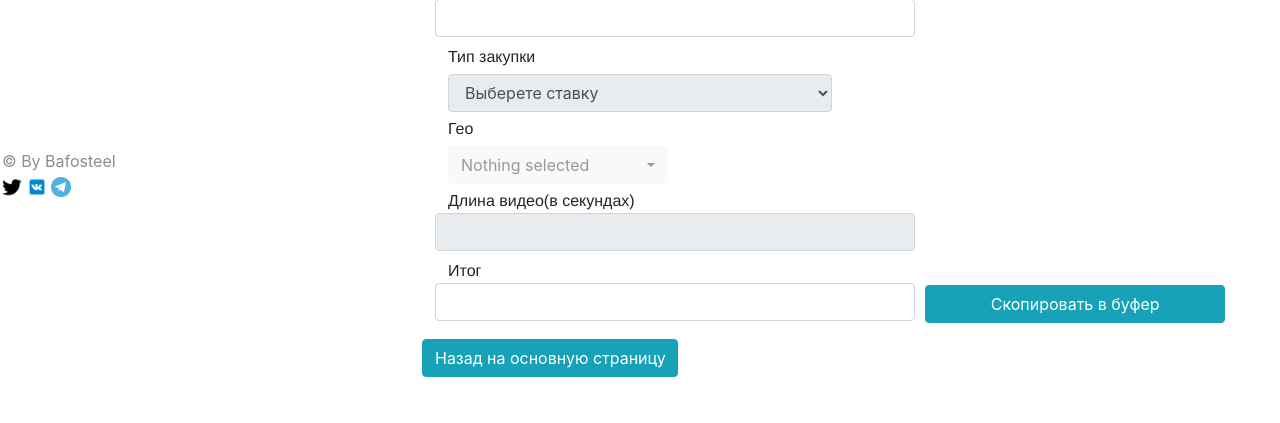
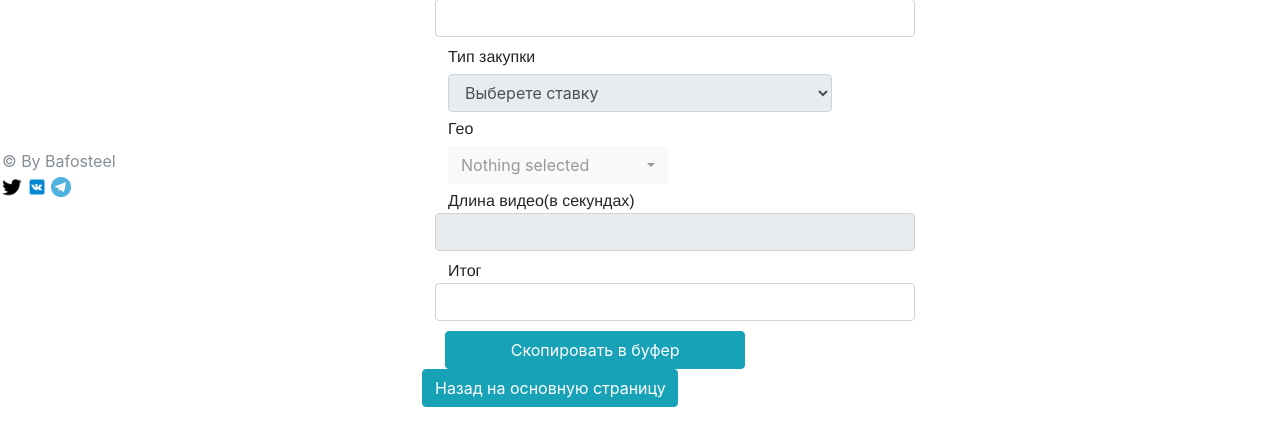
Before and after one commit to AdvDevBaf/ADVAPPS, a Django app: page /mail_naming/ in a window 1280 px wide; the page is wider, and only the part inside the window is pictured. Shown: the part 601-1024 px from the top of that part. Before the commit the page ends 978 px from the top of that part, so only its background shows below. Run offline with Django 3.2, Linux system fonts and the light colour scheme; some libraries are stand-ins or nearby versions.

Commit message:
result margin field was changed

```diff
--- a/BafosApp/static/css/frontcom.css
+++ b/BafosApp/static/css/frontcom.css
@@ -55,7 +55,8 @@ em {
 
 .input-bar {
     display: table;
-    width: 100%;
+    width: 50%;
+    margin: auto 34%;
 }
 
 .input-bar-item {
@@ -110,6 +111,7 @@ em {
     margin: auto 34%;
 
 }
+
 
 input {
     width: 300px;
--- a/BafosApp/templates/BafosApp/b.html
+++ b/BafosApp/templates/BafosApp/b.html
@@ -71,6 +71,7 @@
     <script src="https://cdnjs.cloudflare.com/ajax/libs/popper.js/1.12.3/umd/popper.min.js" integrity="sha384-vFJXuSJphROIrBnz7yo7oB41mKfc8JzQZiCq4NCceLEaO4IHwicKwpJf9c9IpFgh" crossorigin="anonymous"></script>
     <script src="https://maxcdn.bootstrapcdn.com/bootstrap/4.0.0-beta.2/js/bootstrap.min.js" integrity="sha384-alpBpkh1PFOepccYVYDB4do5UnbKysX5WZXm3XxPqe5iKTfUKjNkCk9SaVuEZflJ" crossorigin="anonymous"></script>
 -->
+
 <footer>
 	  <div id="footer">
        		<meta name="viewport" content="width=device-width, initial-scale=1, shrink-to-fit=no" style="font-size: small;">
--- a/BafosApp/templates/BafosApp/mail_naming.html
+++ b/BafosApp/templates/BafosApp/mail_naming.html
@@ -832,11 +832,11 @@
 </script>
 
      <p class="texts">Итог</p>
-     <div class="input-bar fields">
+     <div class="input-bar">
         <div class="input-bar-item">
           <form>
              <div class="width100">
-                <input class="form-control" style="width: 480px;" id="сompany_result">
+                <input class="form-control" style="width: 480px; margin-bottom: 2%">
             </div>
           </form>
         </div>
@@ -845,7 +845,6 @@
         </div>
       </div>
 
-     <p class="x"></p>
 
     <script>
 
```
Also changed, not shown: BafosApp/urls.py (line endings or trailing spaces), BafosApp/views.py (line endings or trailing spaces).
